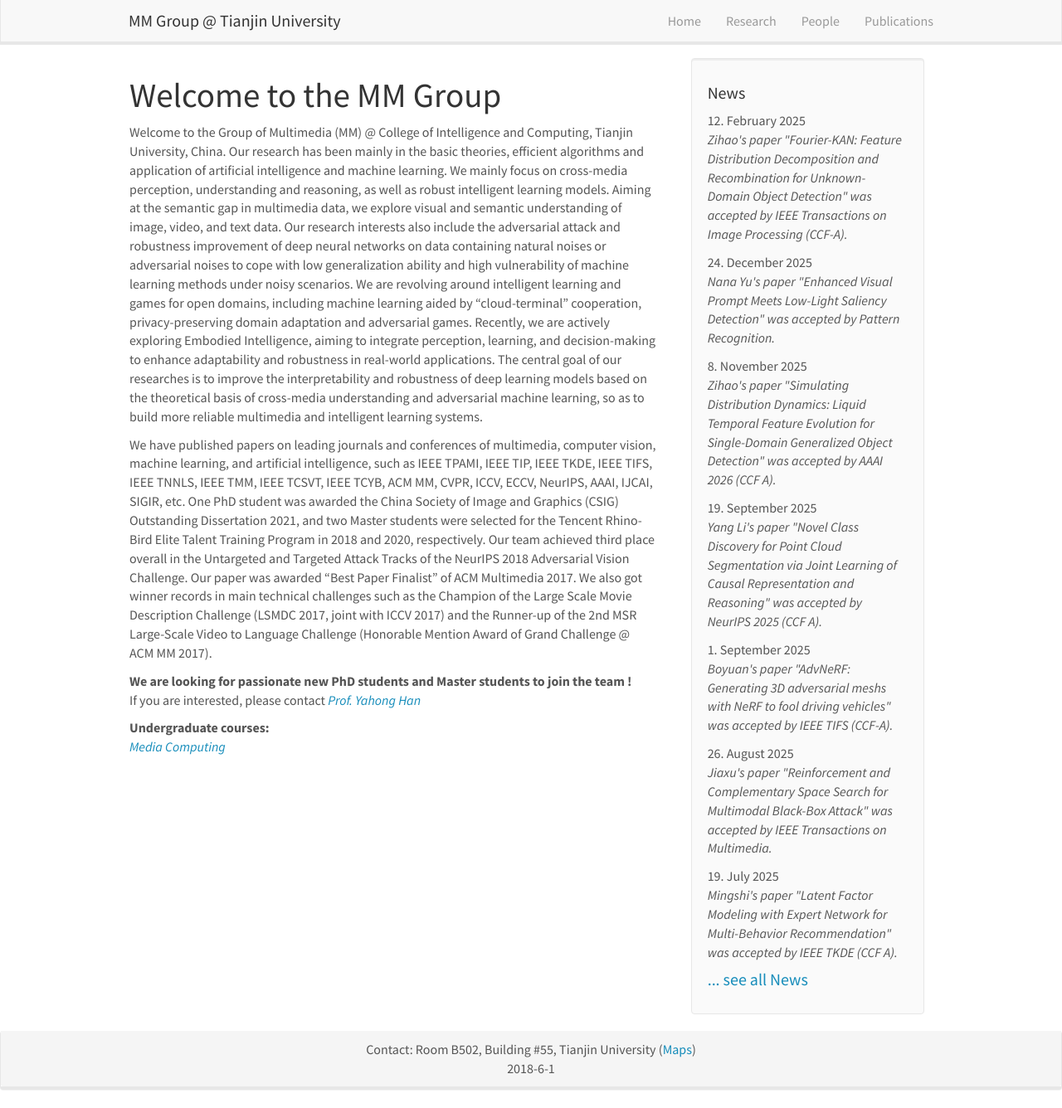
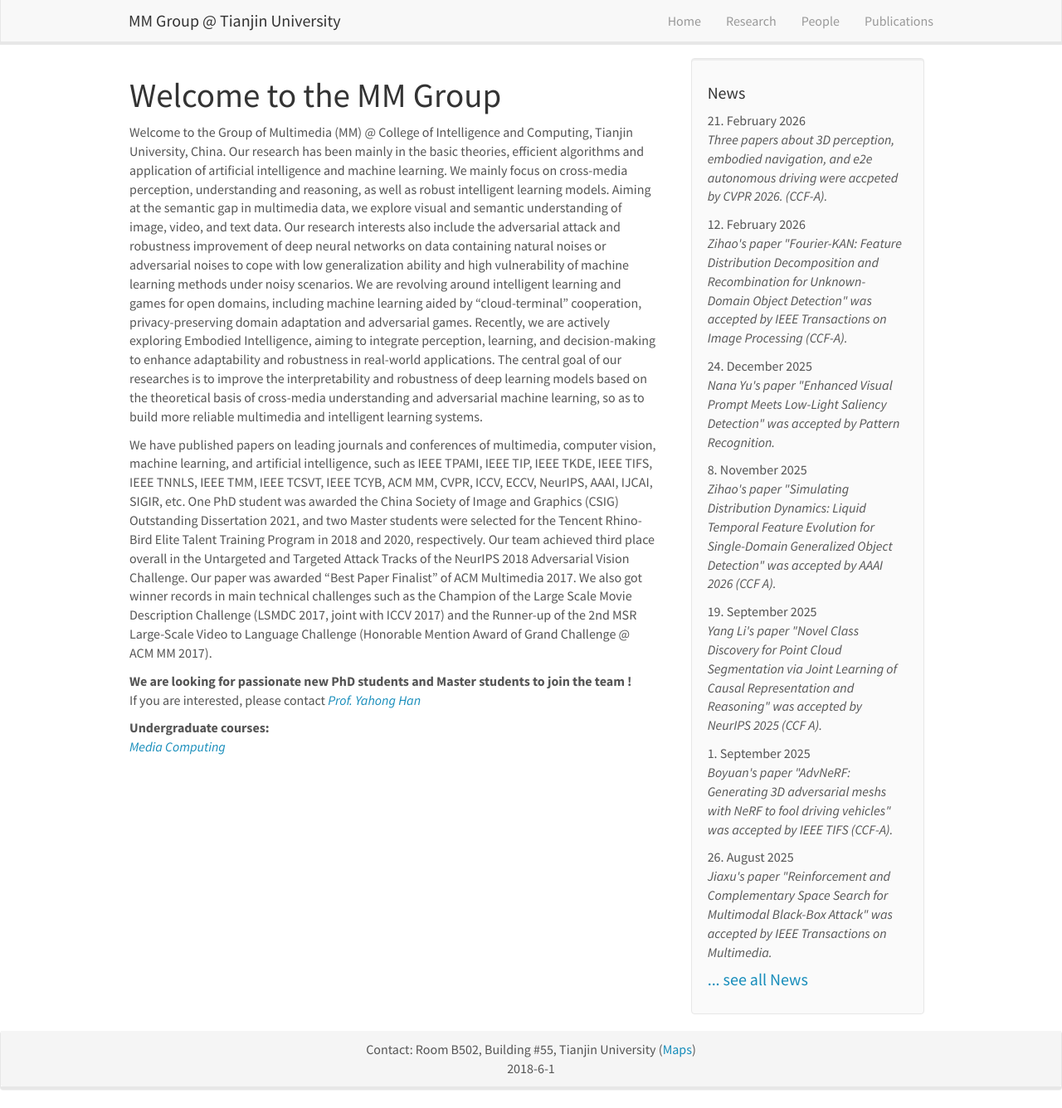
Before and after one commit to tjumm/tjumm.github.io, a Jekyll site: the page built from _pages/home.md, in a window 1280 px wide and 1336 px high. Shown: the whole window at 83% size. Built offline with Jekyll 4.4.1, drawn with Linux system fonts in a browser that asks for light colours; comment, search, counter and statistics services are not loaded.

Commit message:
Update news.yml

```diff
--- a/_data/news.yml
+++ b/_data/news.yml
@@ -1,4 +1,7 @@
-- date: 12. February 2025
+- date: 21. February 2026
+  headline: "Three papers about 3D perception, embodied navigation, and e2e autonomous driving were accpeted by CVPR 2026. (CCF-A)."
+
+- date: 12. February 2026
   headline: "Zihao's paper \"Fourier-KAN: Feature Distribution Decomposition and Recombination for Unknown-Domain Object Detection\" was accepted by IEEE Transactions on Image Processing (CCF-A)."
 
 - date: 24. December 2025
```
